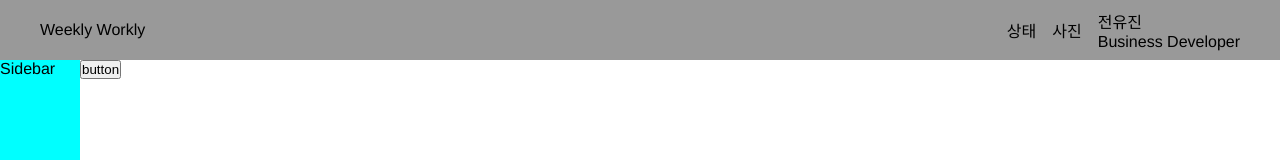
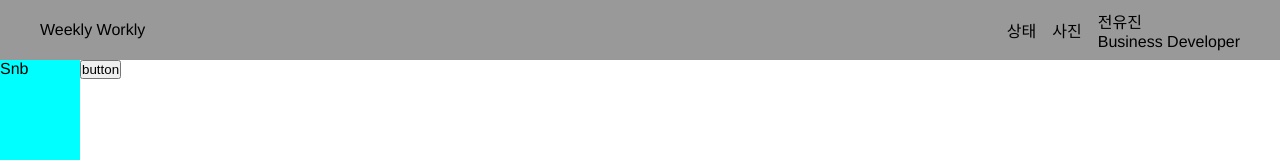
Before and after one commit to WONILLISM/Weekly-Workly, a React (Create React App) app in the folder frontend/: page / in a window 1280 px wide. Shown: the top 160 px of the page. Built offline with nearby package versions, Linux system fonts and the light colour scheme.

Commit message:
♻️ Refactor layout (#4)

```diff
--- /dev/null
+++ b/frontend/src/components/Gnb.tsx
@@ -0,0 +1,34 @@
+import React from "react";
+import styled from "styled-components";
+
+const RootStyle = styled.div`
+  height: 100%;
+  display: flex;
+  align-items: center;
+  justify-content: space-between;
+  padding: 0px 40px;
+`;
+
+const WrapperStyle = styled.div`
+  display: flex;
+  align-items: center;
+  gap: 16px;
+`;
+
+const Gnb = () => {
+  return (
+    <RootStyle>
+      <div className="gnb-title">Weekly Workly</div>
+      <WrapperStyle>
+        <div>상태</div>
+        <div>사진</div>
+        <div>
+          <div>전유진</div>
+          <div>Business Developer</div>
+        </div>
+      </WrapperStyle>
+    </RootStyle>
+  );
+};
+
+export default Gnb;
--- /dev/null
+++ b/frontend/src/components/Snb.tsx
@@ -0,0 +1,22 @@
+import React from "react";
+// import styled from "styled-components";
+
+// const RootStyle = styled.div`
+//   height: 100%;
+//   display: flex;
+//   align-items: center;
+//   justify-content: space-between;
+//   padding: 0px 40px;
+// `;
+
+// const WrapperStyle = styled.div`
+//   display: flex;
+//   align-items: center;
+//   gap: 16px;
+// `;
+
+const Snb = () => {
+  return <div>Snb</div>;
+};
+
+export default Snb;
--- a/frontend/src/layout/Header.tsx
+++ b/frontend/src/layout/Header.tsx
@@ -1,5 +1,6 @@
-import React, { ReactNode } from "react";
+import React from "react";
 import styled from "styled-components";
+import Gnb from "../components/Gnb";
 
 const GNB_HEIGHT = 60;
 
@@ -11,12 +12,12 @@ const StyledHeader = styled.header`
   z-index: 99;
 `;
 
-interface HeaderProps {
-  children: ReactNode;
-}
-
-const Header = (props: HeaderProps) => {
-  return <StyledHeader>{props.children}</StyledHeader>;
+const Header = () => {
+  return (
+    <StyledHeader>
+      <Gnb />
+    </StyledHeader>
+  );
 };
 
 export default Header;
--- a/frontend/src/layout/MainLayout.tsx
+++ b/frontend/src/layout/MainLayout.tsx
@@ -1,4 +1,4 @@
-import React, { ReactNode } from "react";
+import React from "react";
 import { Outlet } from "react-router-dom";
 import styled from "styled-components";
 import Header from "./Header";
@@ -7,46 +7,16 @@ import Sidebar from "./Sidebar";
 const GNB_HEIGHT = 60;
 const SNB_WIDTH = 80;
 
-const StyledGnb = styled.div`
-  height: 100%;
-  display: flex;
-  align-items: center;
-  justify-content: space-between;
-  padding: 0px 40px;
-`;
-
-const StyledWrapper = styled.div`
-  display: flex;
-  align-items: center;
-  gap: 16px;
-`;
-
 const RootStyle = styled.div`
   padding-top: ${GNB_HEIGHT}px;
   padding-left: ${SNB_WIDTH}px;
 `;
 
-interface MainLayoutProps {
-  children?: ReactNode;
-}
-
-const MainLayout = (props: MainLayoutProps) => {
+const MainLayout = () => {
   return (
     <>
-      <Header>
-        <StyledGnb>
-          <div className="gnb-title">Weekly Workly</div>
-          <StyledWrapper>
-            <div>상태</div>
-            <div>사진</div>
-            <div>
-              <div>전유진</div>
-              <div>Business Developer</div>
-            </div>
-          </StyledWrapper>
-        </StyledGnb>
-      </Header>
-      <Sidebar></Sidebar>
+      <Header />
+      <Sidebar />
       <RootStyle>
         <Outlet />
       </RootStyle>
--- a/frontend/src/layout/Sidebar.tsx
+++ b/frontend/src/layout/Sidebar.tsx
@@ -1,5 +1,6 @@
 import React from "react";
 import styled from "styled-components";
+import Snb from "../components/Snb";
 
 const GNB_HEIGHT = 60;
 const SNB_WIDTH = 80;
@@ -13,7 +14,11 @@ const NavStyle = styled.nav`
 `;
 
 const Sidebar = () => {
-  return <NavStyle>Sidebar</NavStyle>;
+  return (
+    <NavStyle>
+      <Snb />
+    </NavStyle>
+  );
 };
 
 export default Sidebar;
```
